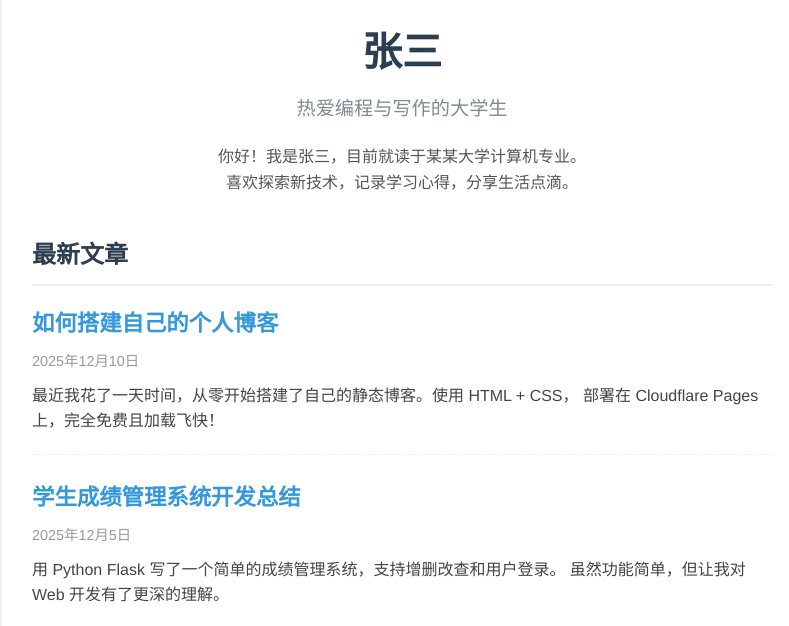
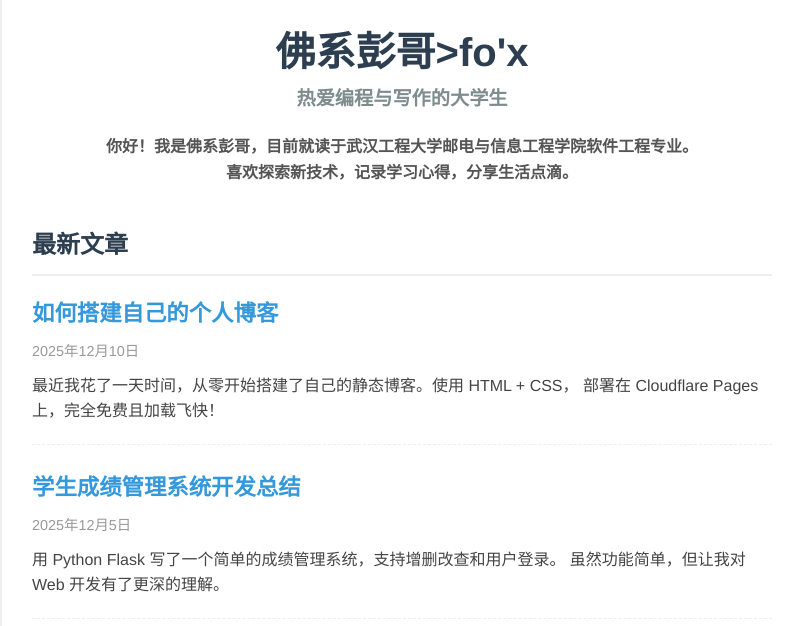
Before and after one commit to foxipengge/foxipengge, a plain HTML site: page index.html in a window 1280 px wide. Shown: the part 173-799 px from the top of the page, without its empty margins (238-1027 px from the left). Drawn offline with Linux system fonts and the light colour scheme.

Commit message:
Update index.html

```diff
--- a/index.html
+++ b/index.html
@@ -107,10 +107,10 @@
       <!-- 替换为你自己的头像图片路径（可选） -->
       <!-- 如果没有，可以删掉 img 标签或留空 -->
       <img src="https://via.placeholder.com/120" alt="头像">
-      <h1>张三</h1>
+      <h1>佛系彭哥>fo'x
       <p class="tagline">热爱编程与写作的大学生</p>
       <p class="bio">
-        你好！我是张三，目前就读于某某大学计算机专业。<br>
+        你好！我是佛系彭哥，目前就读于武汉工程大学邮电与信息工程学院软件工程专业。<br>
         喜欢探索新技术，记录学习心得，分享生活点滴。
       </p>
     </header>
```
